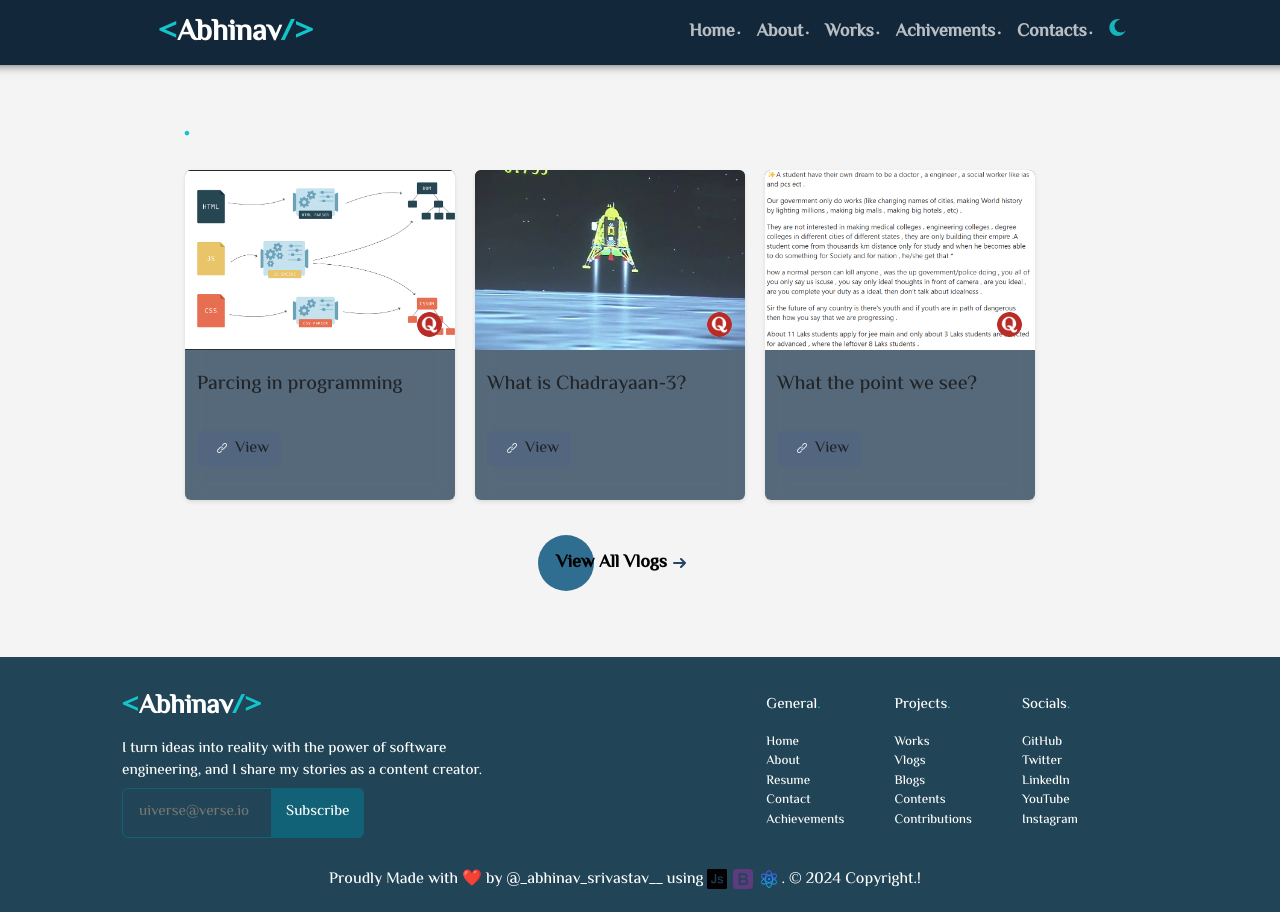
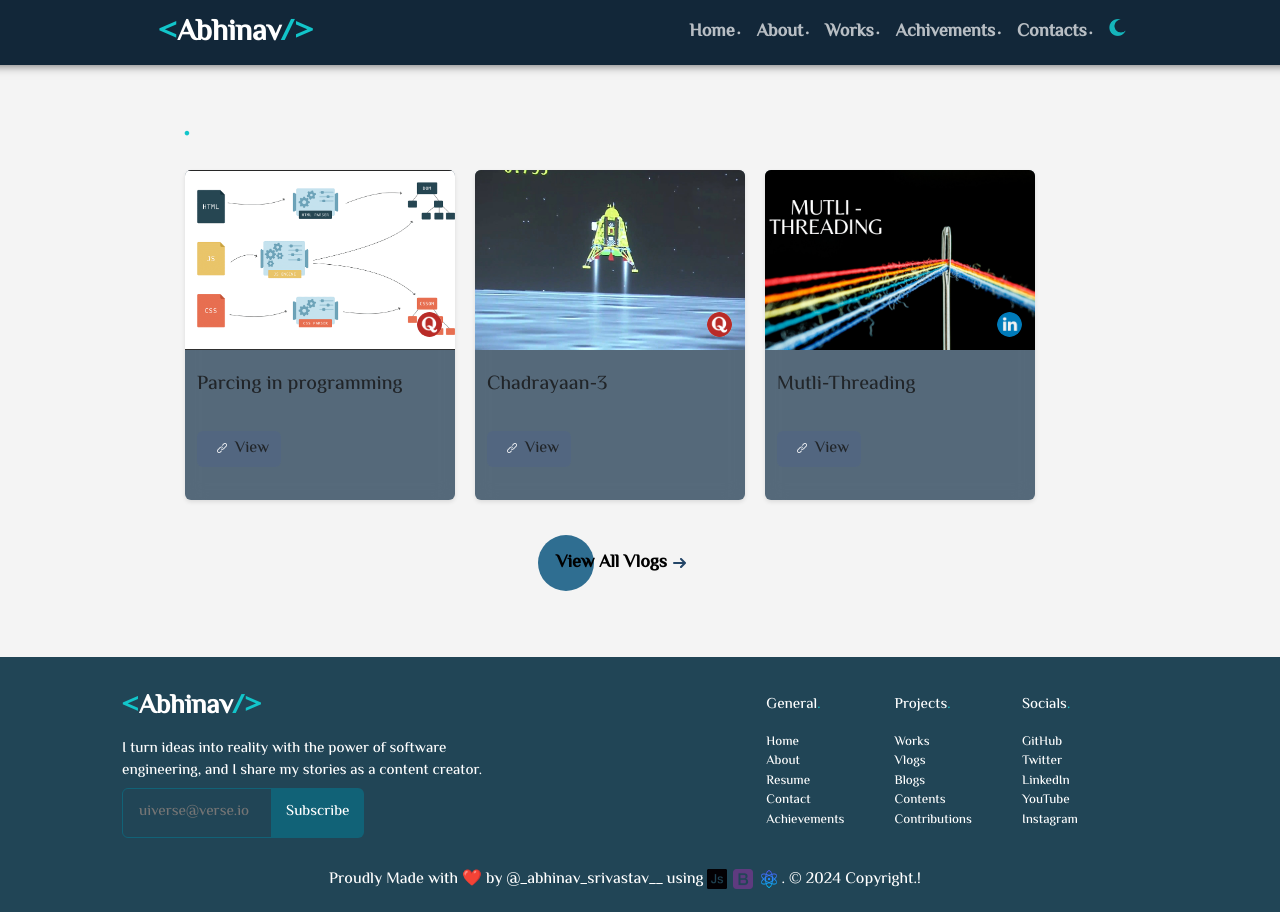
Before and after one commit to Abhinavrajsrivastav/AbhainavSrivastav, a React (Create React App) app: page /Vlogs in a window 1280 px wide. Shown: the top 912 px of the page. Built offline with nearby package versions, Linux system fonts and the light colour scheme.

Commit message:
19-03-2024-001

```diff
--- a/src/Components/Vlogs/Vlogs.jsx
+++ b/src/Components/Vlogs/Vlogs.jsx
@@ -17,8 +17,8 @@ const Work = ({
       </div>
       <div className="Vlog-Cards">
         <Card src={"./images/Vlogs/parcing.png"} name={"Parcing in programming"} about={""} link={"https://qr.ae/pKfRU6"} vlogImg={"./images/Vlogs/quara.png"}/>
-        <Card src={"./images/Vlogs/chandrayaan3.jpg"} name={"What is Chadrayaan-3?"} about={""} link={"https://qr.ae/ps7o2C"} vlogImg={"./images/Vlogs/quara.png"}/>
-        <Card src={"./images/Vlogs/Vlog3.png"} name={"What the point we see?"} about={""} link={"https://qr.ae/ps7oAc"} vlogImg={"./images/Vlogs/quara.png"}/>
+        <Card src={"./images/Vlogs/chandrayaan3.jpg"} name={"Chadrayaan-3"} about={""} link={"https://qr.ae/ps7o2C"} vlogImg={"./images/Vlogs/quara.png"}/>
+        <Card src={"./images/Vlogs/Threading.png"} name={"Mutli-Threading"} about={""} link={"https://www.linkedin.com/posts/abhinav-raj-srivastav-599aaa1b2_multithreading-java-concurrency-activity-7175072758316347392-9DXo?utm_source=share&utm_medium=member_desktop"} vlogImg={"./images/Vlogs/linkedin.png"}/>
       </div>
 
       </div>
```
Also changed, not shown: public/images/Vlogs/Threading.png (added), public/images/Vlogs/linkedin.png (added).
